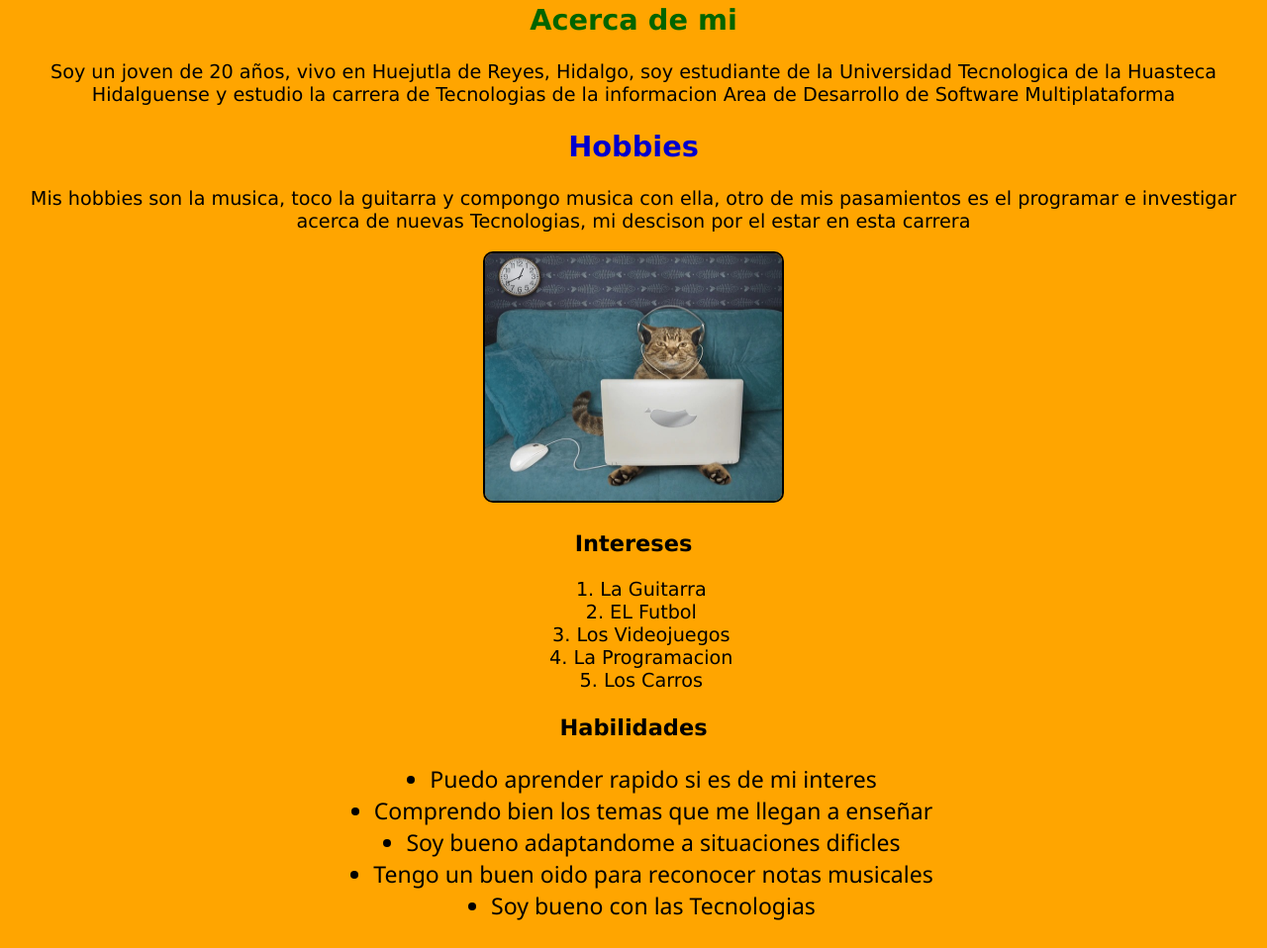
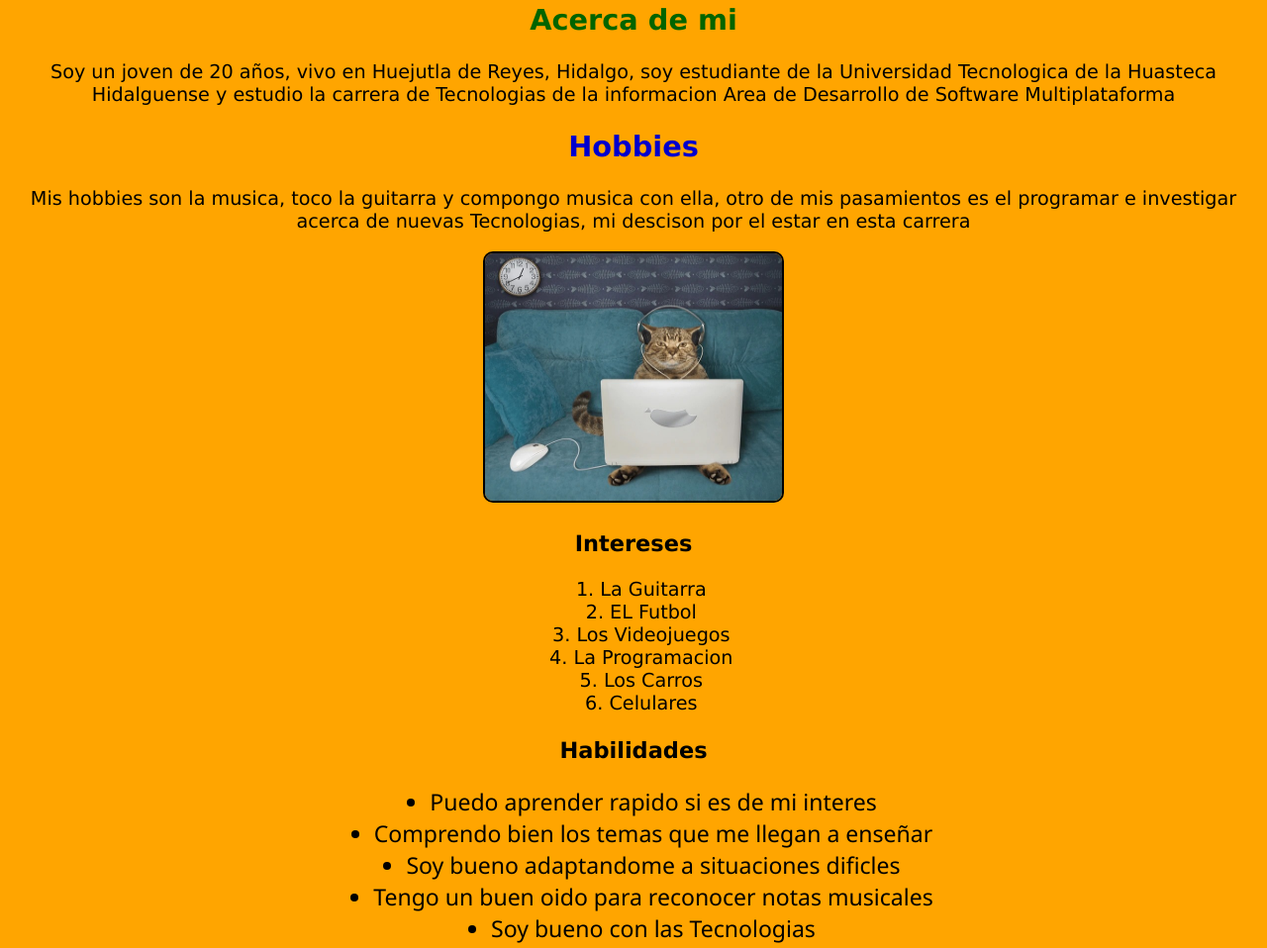
Before and after one commit to PabloRuiz-20230031/3C_Apliaciones_WEB, a plain HTML site: page index.html in a window 1280 px wide. Shown: the part 93-1051 px from the top of the page at 99% size. Drawn offline with Linux system fonts and the light colour scheme.

Commit message:
Update index.html
prueba

```diff
--- a/index.html
+++ b/index.html
@@ -26,6 +26,7 @@
         <li>Los Videojuegos</li>
         <li>La Programacion</li>
         <li>Los Carros</li>
+        <li>Celulares</li>
     </ol>
     <h3>Habilidades</h3>
     <ul id="Hab">
```
